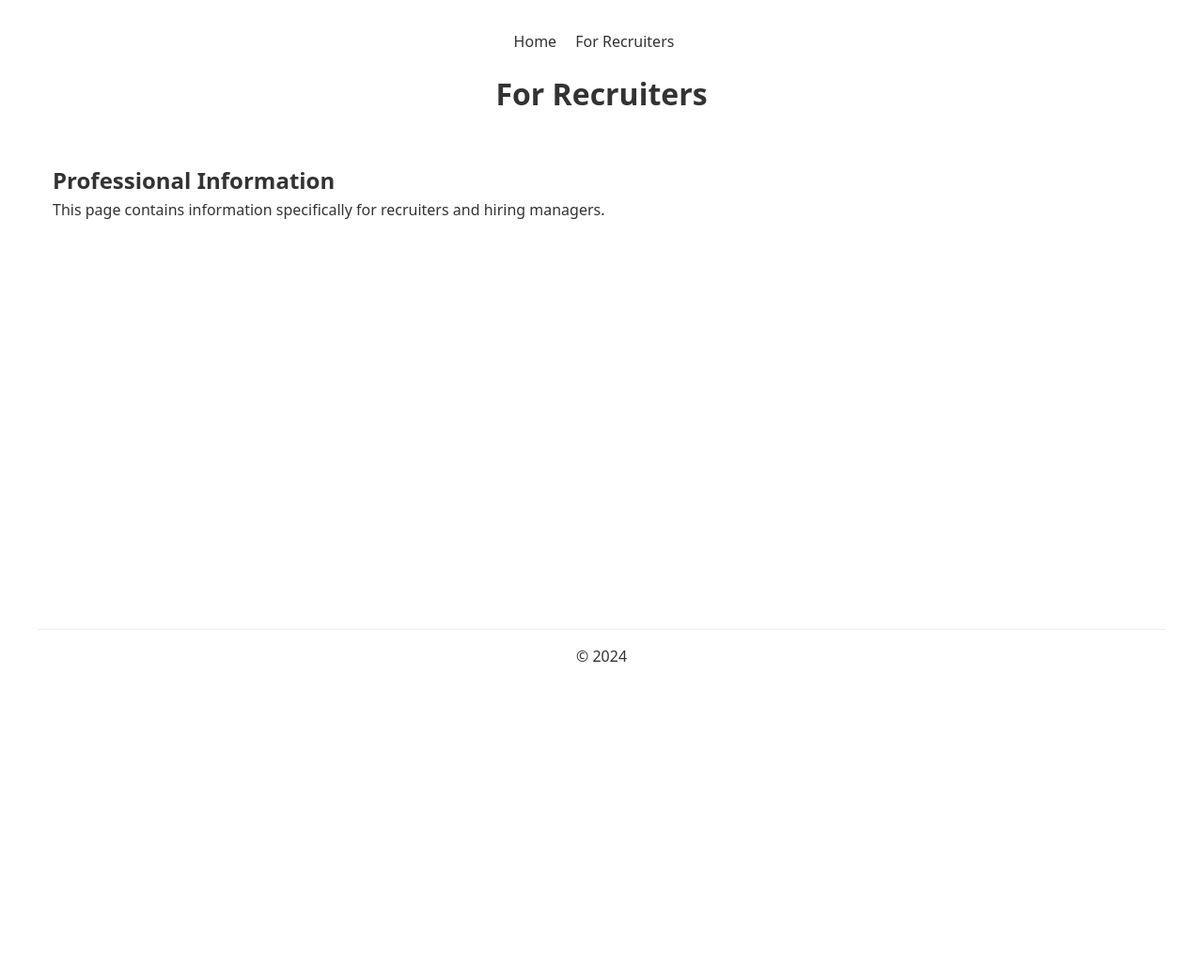
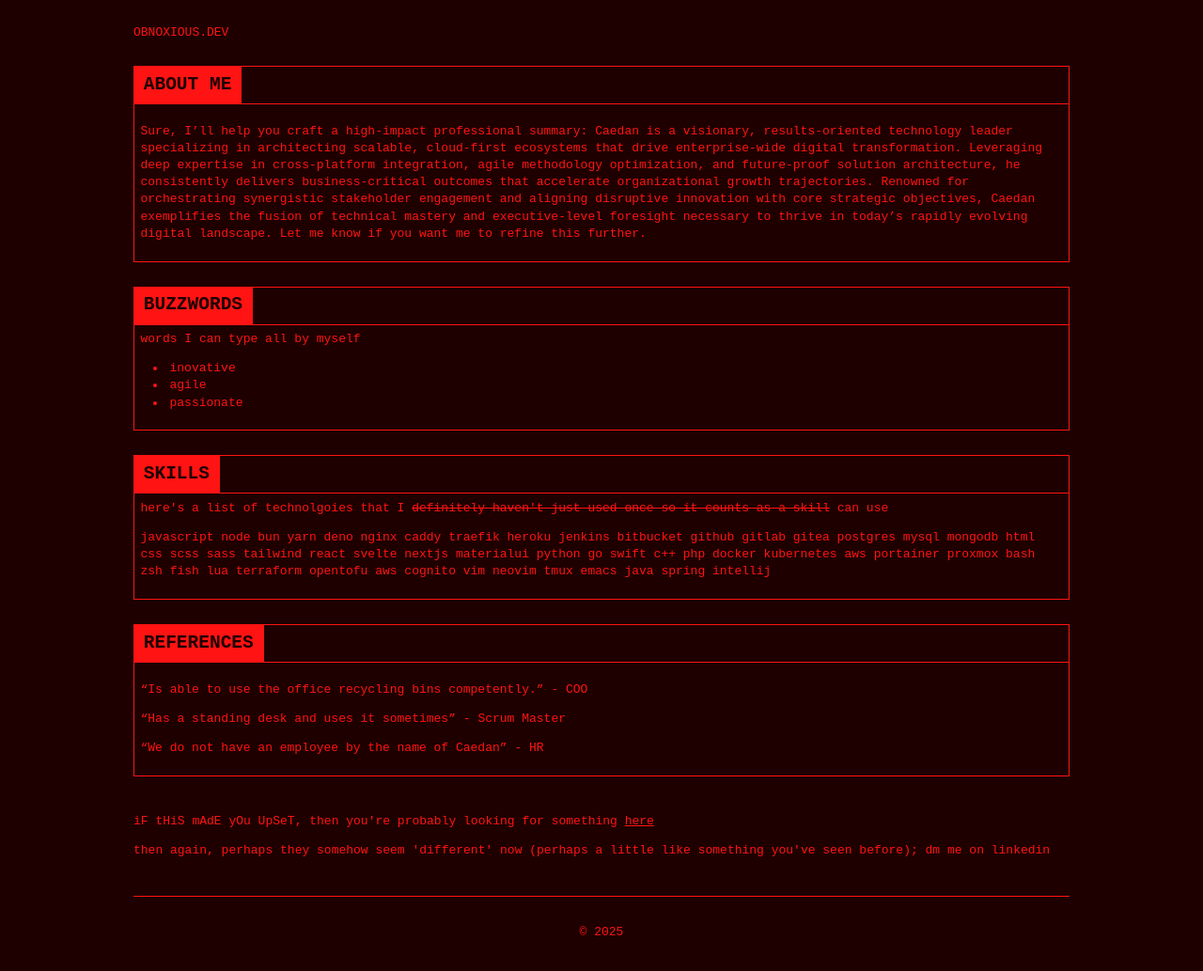
Before and after one commit to caedanl/profile, a plain HTML site: page src/recruiters.html in a window 1280 px wide. Shown: the whole page at 94% size. Before the commit the page ends 800 px from the top, so only its background shows below. Drawn offline with Linux system fonts and the light colour scheme.

Commit message:
rework site

```diff
--- a/src/assets/css/styles.css
+++ b/src/assets/css/styles.css
@@ -1,52 +1,122 @@
+/* CSS Variables */
+:root {
+  --dark-red: #1F0000;
+  --light-red: #FF1313;
+  --very-light-red: #FFDCDC;
+  --background: var(--dark-red);
+  --foreground: var(--light-red);
+
+  /* Inverted colors - exact opposites */
+  --dark-red-inverted: #00001F;
+  /* Opposite of #1F0000 */
+  --light-red-inverted: #1313FF;
+  /* Opposite of #FF1313 */
+
+  /* Text selection variables using inverted colors */
+  --selection-background: var(--light-red-inverted);
+  --selection-foreground: var(--dark-red-inverted);
+}
+
 /* Reset and base styles */
 * {
-    margin: 0;
-    padding: 0;
-    box-sizing: border-box;
+  line-height: 1.4;
+  box-sizing: border-box;
+  background-color: var(--background);
+  color: var(--foreground);
+}
+
+h1,
+h2,
+h3,
+h4,
+h5,
+h6 {
+  margin: 0;
+  padding: 0;
+  line-height: 1;
 }
 
 body {
-    font-family: system-ui, -apple-system, BlinkMacSystemFont, 'Segoe UI', sans-serif;
-    line-height: 1.6;
-    color: #333;
-    font-display: swap;
-}
-
-/* Layout */
-header, main, footer {
-    max-width: 1200px;
-    margin: 0 auto;
-    padding: 1rem;
-}
-
-/* Navigation */
-nav {
-    margin-bottom: 1rem;
-}
-
-nav a {
-    margin-right: 1rem;
-    text-decoration: none;
-    color: #333;
-    font-weight: 500;
-}
-
-nav a:hover {
-    text-decoration: underline;
+  margin: 0;
+  padding: 0;
+  font-family: monospace;
+  margin: 0 auto;
+  max-width: 1048px;
+  display: flex;
+  flex-direction: column;
+  gap: 2em;
+  padding: 2em;
 }
 
 header {
-    text-align: center;
-    padding: 2rem 1rem;
+  display: flex;
 }
 
 main {
-    min-height: 60vh;
+  display: flex;
+  flex-direction: column;
+  gap: 2em;
+}
+
+p {
+  margin-block: 1em;
+}
+
+ul {
+  list-style-position: inside;
+  padding-left: 1em
+}
+
+ul.unstyled {
+  list-style-type: none;
+  padding: 0;
+}
+
+a:hover {
+  color: var(--very-light-red);
 }
 
 footer {
-    text-align: center;
-    padding: 1rem;
-    margin-top: 2rem;
-    border-top: 1px solid #eee;
+  text-align: center;
+  padding: 1rem;
+  border-top: 1px solid var(--foreground);
 }
+
+section>header {
+  display: flex;
+  justify-items: left;
+  border: 1px var(--foreground) solid;
+  /* Fix Safari sub-pixel rendering */
+  transform: translateZ(0);
+  -webkit-transform: translateZ(0);
+}
+
+section>header>h1 {
+  background-color: var(--foreground);
+  color: var(--background);
+  padding: 0.5em;
+  text-transform: uppercase;
+  /* Extend slightly to cover any gaps */
+  margin: -1px;
+  border: 1px var(--foreground) solid;
+}
+
+section>div {
+  border: 1px var(--foreground) solid;
+  border-top: none;
+  padding: 0.5em;
+  /* Fix Safari sub-pixel rendering */
+  transform: translateZ(0);
+  -webkit-transform: translateZ(0);
+}
+
+/* Text selection styling */
+::selection {
+  background-color: var(--selection-background);
+  color: var(--selection-foreground);
+}
+
+::-moz-selection {
+  background-color: var(--selection-background);
+  color: var(--selection-foreground);
+}
--- a/src/index.html
+++ b/src/index.html
@@ -6,38 +6,67 @@
   <meta name="viewport" content="width=device-width, initial-scale=1.0">
   <meta name="theme-color" content="#ffffff">
   <meta name="color-scheme" content="light">
-    <title>Profile</title>
+  <title>obnoxious</title>
 
   <!-- Resource hints for performance -->
   <link rel="preload" href="assets/css/styles.css" as="style">
-    <!-- <link rel="prefetch" href="/recruiters"> -->
-    <link rel="dns-prefetch" href="//fonts.googleapis.com">
-
-    <!-- Critical CSS -->
   <link rel="stylesheet" href="assets/css/styles.css">
-
   <!-- Aggressive local prefetching + instant.page for external -->
   <script src="assets/js/instant.page.js" type="module" defer data-external-only></script>
 </head>
 
 <body>
-    <header>
-        <nav>
-            <a href="/">Home</a>
-            <a href="/recruiters">For Recruiters</a>
-        </nav>
-        <h1>Welcome</h1>
-    </header>
+  <header id="page-title">OBNOXIOUS.DEV</header>
 
   <main>
     <section>
-            <p>This is a fast, minimal HTML site.</p>
+      <header>
+        <h1>profile</h1>
+      </header>
+
+      <div>
+        <h2>Caedan</h2>
+        <p>
+          <strong>things I can do</strong>
+        </p>
+        <ul>
+          <li>typescript/react</li>
+          <li>cicd/devops</li>
+          <li>homelab/self-hosting shenanigans</li>
+          <li>hiding things</li>
+          <!-- <li>vim (btw)</li> -->
+          <!-- obviously I can do more than this, talk to me if you want to understand my skillset/experience -->
+        </ul>
+      </div>
     </section>
+
+    <section>
+      <header>
+        <h1>links</h1>
+      </header>
+      <div>
+        find me:
+        <ul>
+          <li>
+            <a href="https://www.github.com/caedanl">github</a>
+          </li>
+          <li>
+            <a href="https://www.linkedin.com/in/caedan">linkedin</a>
+          </li>
+        </ul>
+      </div>
+    </section>
+
+    <a href="recruiters">recruiters...</a>
   </main>
 
   <footer>
-        <p>&copy; 2024</p>
+    <p>&copy; <span id="current-year">7777</span></p>
   </footer>
+
+  <script>
+    document.getElementById('current-year').textContent = new Date().getFullYear();
+  </script>
 </body>
 
 </html>
--- a/src/recruiters.html
+++ b/src/recruiters.html
@@ -6,13 +6,12 @@
   <meta name="viewport" content="width=device-width, initial-scale=1.0">
   <meta name="theme-color" content="#ffffff">
   <meta name="color-scheme" content="light">
-    <title>For Recruiters - Profile</title>
+  <title>obnoxious - recruiters</title>
 
   <!-- Resource hints for performance -->
   <link rel="preload" href="assets/css/styles.css" as="style">
   <link rel="prefetch" href="/">
 
-    <!-- Critical CSS -->
   <link rel="stylesheet" href="assets/css/styles.css">
 
   <!-- Aggressive local prefetching + instant.page for external -->
@@ -20,24 +19,99 @@
 </head>
 
 <body>
-    <header>
-        <nav>
-            <a href="/">Home</a>
-            <a href="/recruiters">For Recruiters</a>
-        </nav>
-        <h1>For Recruiters</h1>
-    </header>
+  <header id="page-title">OBNOXIOUS.DEV</header>
 
   <main>
     <section>
-            <h2>Professional Information</h2>
-            <p>This page contains information specifically for recruiters and hiring managers.</p>
+      <header>
+        <h1>about me</h1>
+      </header>
+
+      <div>
+        <!-- definitely did not use ai for this -->
+        <p>
+          Sure, I’ll help you craft a high-impact professional summary:
+          Caedan is a visionary, results-oriented technology leader specializing in architecting scalable, cloud-first
+          ecosystems that drive enterprise-wide digital transformation. Leveraging deep expertise in cross-platform
+          integration, agile methodology optimization, and future-proof solution architecture, he consistently delivers
+          business-critical outcomes that accelerate organizational growth trajectories. Renowned for orchestrating
+          synergistic stakeholder engagement and aligning disruptive innovation with core strategic objectives, Caedan
+          exemplifies the fusion of technical mastery and executive-level foresight necessary to thrive in today’s
+          rapidly evolving digital landscape.
+          Let me know if you want me to refine this further.
+        </p>
+      </div>
+    </section>
+
+    <section>
+      <header>
+        <h1>buzzwords</h1>
+      </header>
+
+      <div>
+        words I can type all by myself
+        <ul>
+          <li>inovative</li>
+          <li>agile</li>
+          <li>passionate</li>
+        </ul>
+      </div>
+    </section>
+
+    <section>
+      <header>
+        <h1>skills</h1>
+      </header>
+
+      <div>
+        here's a list of technolgoies that I <s>definitely haven't just used once so it counts as a skill</s> can use
+        <p>javascript node bun yarn deno nginx caddy traefik heroku jenkins bitbucket github gitlab gitea postgres mysql
+          mongodb html css scss sass tailwind react svelte nextjs materialui python go swift c++ php docker kubernetes
+          aws
+          portainer proxmox
+          bash zsh fish lua terraform opentofu aws cognito vim neovim tmux emacs java spring intellij </p>
+      </div>
+      <!-- obviously I can not use all these technologies competently, but this actually a realistic overview of everything I've touched even if it was brief. If you want to know what I can do, get in touch -->
+    </section>
+
+    <section>
+      <header>
+        <h1>references</h1>
+      </header>
+
+      <div>
+        <p>
+          <q>Is able to use the office recycling bins competently.</q> - COO
+        </p>
+        <p>
+          <q>Has a standing desk and uses it sometimes</q> - Scrum Master
+        </p>
+        <p>
+          <q>We do not have an employee by the name of Caedan</q> - HR
+        </p>
+      </div>
+    </section>
+
+    <section>
+    <p>
+      iF tHiS mAdE yOu UpSeT, then you're probably looking for something <a
+        href="https://github.com/search?q=portfolio&type=repositories&s=updated&o=desc">here</a>
+    </p>
+
+    <p>
+      then again, perhaps they somehow seem 'different' now (perhaps a little like something you've seen before); dm me
+      on linkedin
+    </p>
     </section>
   </main>
 
   <footer>
-        <p>&copy; 2024</p>
+    <p>&copy; <span id="current-year">7777</span></p>
   </footer>
+
+  <script>
+    document.getElementById('current-year').textContent = new Date().getFullYear();
+  </script>
 </body>
 
 </html>
```
Lines whose indentation alone changed are shown as unchanged.
